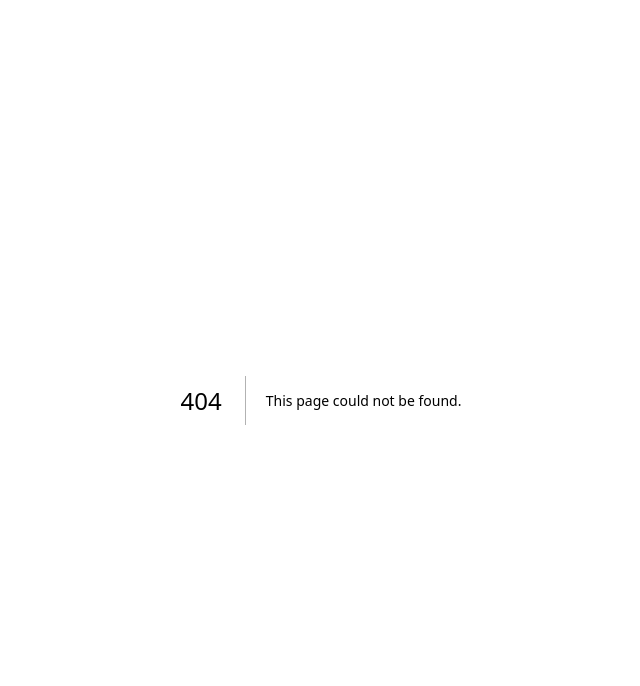
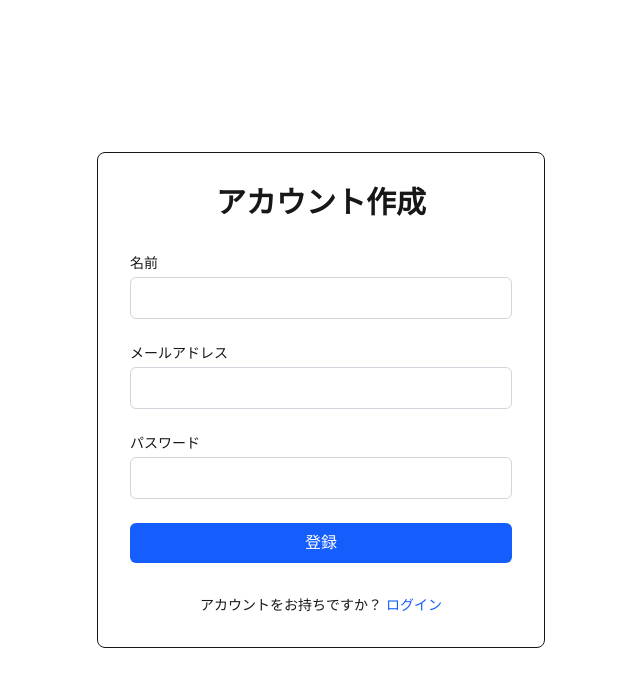
Before and after one commit to yuyahy/workout-tracker, a Next.js app in the folder workout-app/: page /signup in a window 1280 px wide. Before the commit this address had no page. Shown: the top 686 px of the page, without its empty margins (319-959 px from the left). Built offline with nearby package versions, Linux system fonts and the light colour scheme.

Commit message:
feat: ステップ 1-12: ログインページ まで

```diff
--- /dev/null
+++ b/workout-app/src/app/actions/auth.ts
@@ -0,0 +1,57 @@
+'use server'
+
+// ユーザー登録のSever Action
+// 専用のAPIエンドポイントを作らなくても、クライアントからサーバ上の処理を直接呼び出せる
+
+import { prisma } from "@/lib/prisma"
+import bcrypt from "bcryptjs"
+import { z } from "zod"
+
+const signUpSchema = z.object({
+    email: z.email("有効なメールアドレスを入力してください"),
+    password: z.string().min(6, "パスワードは6文字以上である必要があります"),
+    name: z.string().min(1, "名前を入力してください"),
+})
+
+export async function signUp(formData: FormData) {
+    const validateFields = signUpSchema.safeParse({
+        email: formData.get("email"),
+        password: formData.get("password"),
+        name: formData.get("name"),
+    })
+
+    if (!validateFields.success) {
+        return {
+            error: validateFields.error.message,
+        }
+    }
+
+    const { email, password, name } = validateFields.data
+
+    // 既存ユーザーかをチェック
+    const existingUser = await prisma.user.findUnique({
+        where: { email },
+    })
+
+    if (existingUser) {
+        return {
+            error: "このメールアドレスはすでに登録されています"
+        }
+    }
+
+    // パスワードをハッシュ化
+    const hashedPassword = await bcrypt.hash(password, 10)
+
+    // ユーザー作成
+    await prisma.user.create({
+        data: {
+            email,
+            password: hashedPassword,
+            name,
+        },
+    })
+
+    return {
+        success: true,
+    }
+}
--- /dev/null
+++ b/workout-app/src/app/api/auth/[...nextauth]/route.ts
@@ -0,0 +1,3 @@
+import { handlers } from "@/lib/auth"
+
+export const { GET, POST } = handlers
--- /dev/null
+++ b/workout-app/src/app/signup/page.tsx
@@ -0,0 +1,93 @@
+'use client'
+
+// Client Component
+// useStateを使用し、登録メールアドレスの長福寺に再レンダリングさせるため
+
+import { signUp } from "@/app/actions/auth"
+import { useRouter } from "next/navigation"
+import { useState } from "react"
+
+
+export default function SignUpPage() {
+    const router = useRouter()
+    const [error, setError] = useState<string | null>(null)
+
+    async function handleSubmit(formData: FormData) {
+        const result = await signUp(formData)
+
+        if (result.error) {
+            setError(result.error)
+        } else {
+            router.push("/login")
+        }
+    }
+
+    return (
+        <div className="flex min-h-screen items-center justify-center">
+            <div className="w-full max-w-md space-y-8 rounded-lg border p-8">
+                <h2 className="text-center text-3xl font-bold">アカウント作成</h2>
+
+                {error && (
+                    <div className="rounded bg-red-50 p-3 text-red-500">
+                        {error}
+                    </div>
+                )}
+
+                <form action={handleSubmit} className="space-y-6">
+                    <div>
+                        <label htmlFor="name" className="block text-sm font-medium">
+                            名前
+                        </label>
+                        <input
+                            id="name"
+                            name="name"
+                            type="text"
+                            required
+                            className="mt-1 block w-full rounded-md border border-gray-300 px-3 py-2"
+                        />
+                    </div>
+
+                    <div>
+                        <label htmlFor="email" className="block text-sm font-medium">
+                            メールアドレス
+                        </label>
+                        <input
+                            id="email"
+                            name="email"
+                            type="email"
+                            required
+                            className="mt-1 block w-full rounded-md border border-gray-300 px-3 py-2"
+                        />
+                    </div>
+
+                    <div>
+                        <label htmlFor="password" className="block text-sm font-medium">
+                            パスワード
+                        </label>
+                        <input
+                            id="password"
+                            name="password"
+                            type="password"
+                            required
+                            className="mt-1 block w-full rounded-md border border-gray-300 px-3 py-2"
+                        />
+                    </div>
+
+                    <button
+                        type="submit"
+                        className="w-full rounded-md bg-blue-600 px-4 py-2 text-white hover:bg-blue-700"
+                    >
+                        登録
+                    </button>
+                </form>
+
+                <p className="text-center text-sm">
+                    アカウントをお持ちですか？{' '}
+                    <a href="/login" className="text-blue-600 hover:underline">
+                        ログイン
+                    </a>
+                </p>
+            </div>
+        </div>
+    )
+}
--- /dev/null
+++ b/workout-app/src/lib/auth.ts
@@ -0,0 +1,74 @@
+import NextAuth from "next-auth"
+import Credentials from "next-auth/providers/credentials"
+import { prisma } from "./prisma"
+import bcrypt from "bcryptjs"
+import { z } from "zod"
+
+const signInSchema = z.object({
+    email: z.email(),
+    password: z.string().min(6),
+})
+
+export const { handlers, signIn, signOut, auth } = NextAuth({
+    providers: [
+        Credentials({
+            credentials: {
+                email: { label: "Email", type: "email" },
+                password: { label: "Password", type: "password" },
+            },
+            authorize: async (credentials) => {
+                // バリデーション
+                const validatedFields = signInSchema.safeParse(credentials)
+
+                if (!validatedFields.success) {
+                    return null
+                }
+
+                const { email, password } = validatedFields.data
+
+                // ユーザー検索
+                const user = await prisma.user.findUnique({
+                    where: { email },
+                })
+
+                if (!user) {
+                    return null
+                }
+
+                // パスワード検証
+                const passwordMatch = await bcrypt.compare(password, user.password)
+
+                if (!passwordMatch) {
+                    return null
+                }
+
+                return {
+                    id: user.id,
+                    email: user.email,
+                    name: user.name ?? undefined,
+                }
+            },
+        })
+    ],
+    pages: {
+        signIn: "/login",
+    },
+    callbacks: {
+        // ログイン時 & リクエスト毎に実行
+        // JWTにuserのidを追加
+        async jwt({ token, user }) {
+            if (user) {
+                token.id = user.id
+            }
+            return token
+        },
+        // セッション取得時に実行
+        // JWTに含まれるuserのidをSessionに追加
+        async session({ session, token }) {
+            if (token && session.user) {
+                session.user.id = token.id as string
+            }
+            return session
+        },
+    },
+})
--- /dev/null
+++ b/workout-app/src/types/next-auth.d.ts
@@ -0,0 +1,11 @@
+import NextAuth from "next-auth"
+
+declare module "next-auth" {
+    interface Session {
+        user: {
+            id: string
+            email: string
+            name?: string | null
+        }
+    }
+}
```
Also changed, not shown: workout-app/tsconfig.json (+12 -4 lines).
